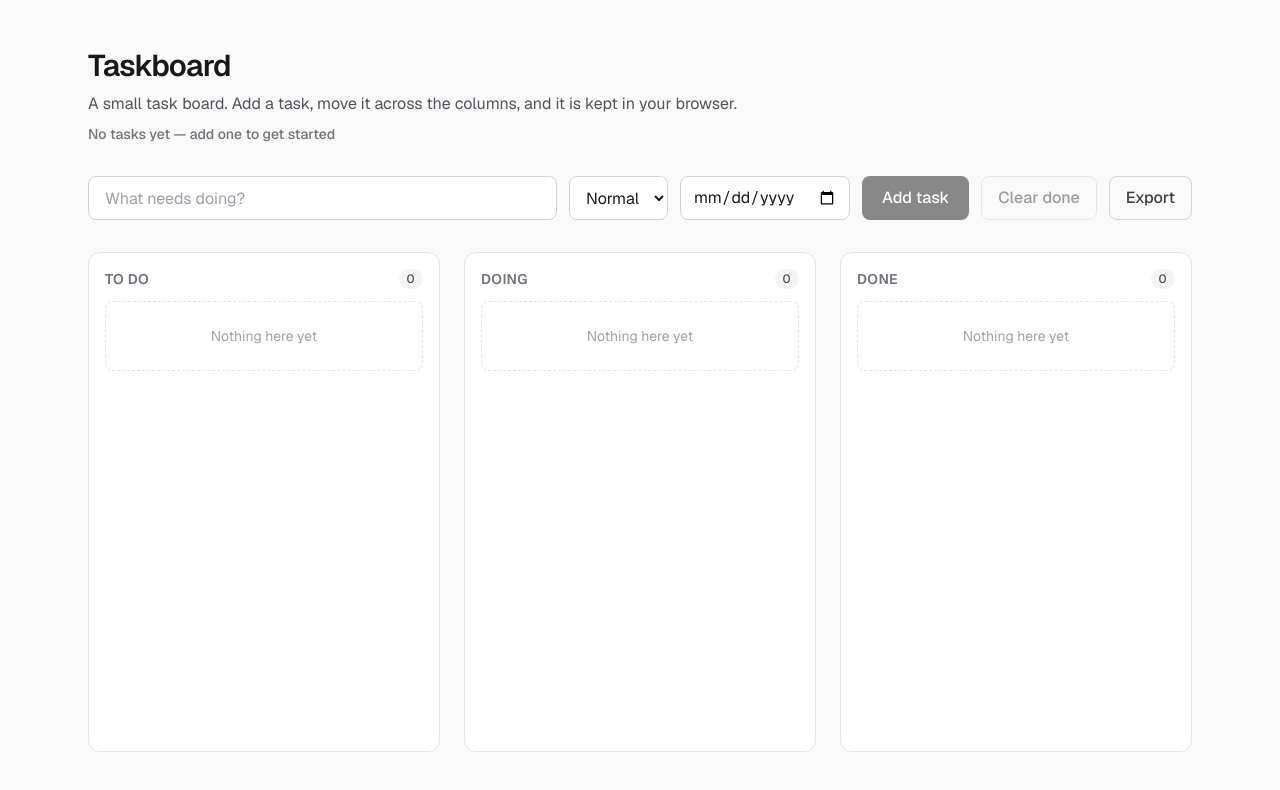
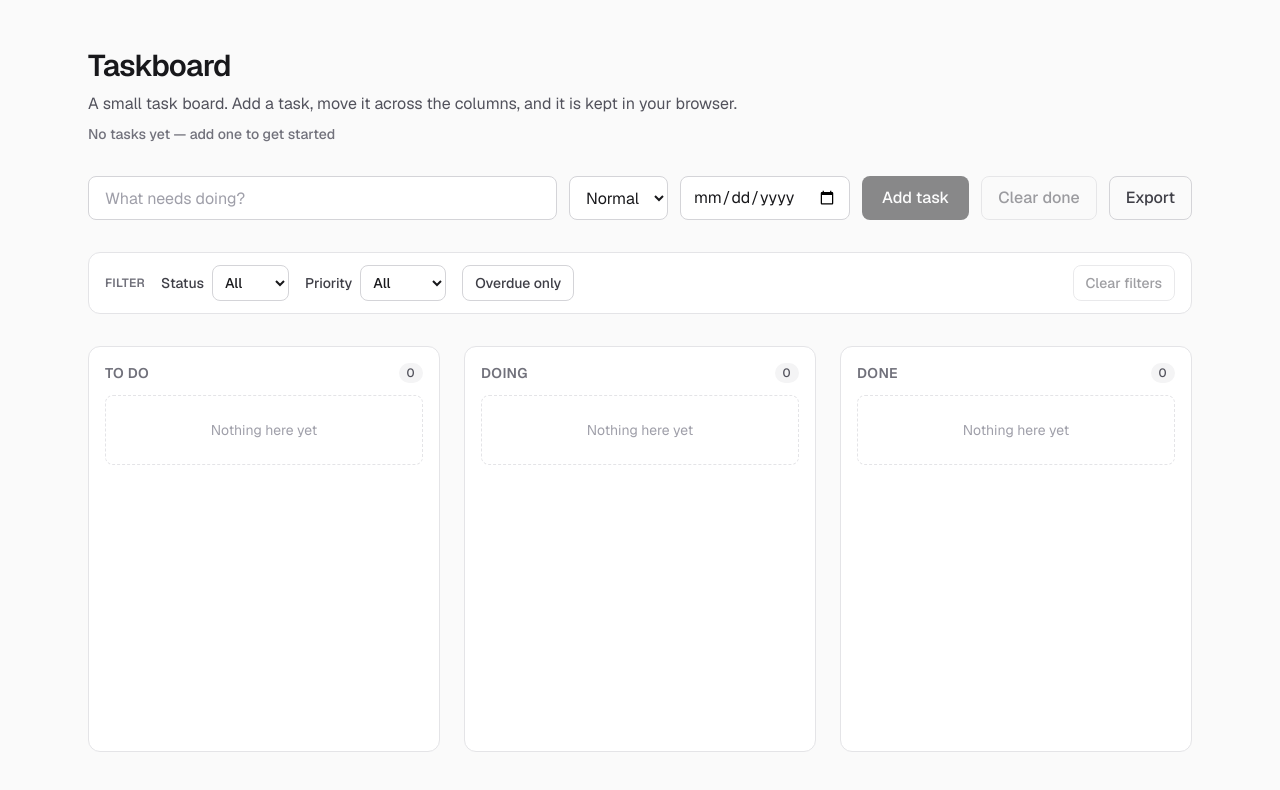
Before and after one commit to gerrcass/taskboard, a Next.js app: page / in a window 1280 px wide. Shown: the top 790 px of the page. Built offline with nearby package versions, Linux system fonts and the light colour scheme.

Commit message:
Filter bar: status, priority and overdue
Closes #14

```diff
--- a/src/app/page.tsx
+++ b/src/app/page.tsx
@@ -3,6 +3,7 @@
 import { useRef, useState, useSyncExternalStore } from "react";
 import { BOARD_FILENAME, exportBoard } from "@/lib/exportBoard";
 import {
+  DEFAULT_FILTERS,
   DEFAULT_PRIORITY,
   PRIORITY_LABELS,
   STATUS_LABELS,
@@ -15,6 +16,9 @@ import {
   createTask,
   deleteTask,
   dueDateLabel,
+  filterTasks,
+  hasActiveFilters,
+  hiddenDoneCount,
   isOverdue,
   overdueCount,
   renameTask,
@@ -23,7 +27,10 @@ import {
   taskCounts,
   taskPriority,
   taskSummary,
+  type TaskFilters,
   type TaskPriority,
+  type TaskPriorityFilter,
+  type TaskStatusFilter,
 } from "@/lib/tasks";
 import {
   getServerSnapshot,
@@ -37,9 +44,22 @@ export default function Home() {
   const [title, setTitle] = useState("");
   const [priority, setPriority] = useState<TaskPriority>(DEFAULT_PRIORITY);
   const [newDueDate, setNewDueDate] = useState("");
+  const [filters, setFilters] = useState<TaskFilters>(DEFAULT_FILTERS);
 
-  const counts = taskCounts(tasks);
+  const filteredTasks = filterTasks(tasks, filters);
+  const counts = taskCounts(filteredTasks);
+  const storedCounts = taskCounts(tasks);
+  const hiddenDone = hiddenDoneCount(tasks, filters);
+  const filtering = hasActiveFilters(filters);
   const overdue = overdueCount(tasks);
+
+  const clearDoneDisabled = storedCounts.done === 0 || hiddenDone > 0;
+  const clearDoneTitle =
+    storedCounts.done === 0
+      ? "No done tasks to clear"
+      : hiddenDone > 0
+        ? "The active filters hide done tasks, so Clear done is unavailable"
+        : "Delete every done task";
 
   const addTask = (event: React.FormEvent<HTMLFormElement>) => {
     event.preventDefault();
@@ -138,7 +158,8 @@ export default function Home() {
           <button
             type="button"
             onClick={() => updateTasks(clearDone(tasks))}
-            disabled={counts.done === 0}
+            disabled={clearDoneDisabled}
+            title={clearDoneTitle}
             className="h-11 shrink-0 rounded-lg border border-zinc-300 px-4 font-medium whitespace-nowrap text-zinc-700 transition-colors hover:bg-zinc-200 disabled:opacity-50 dark:border-zinc-700 dark:text-zinc-200 dark:hover:bg-zinc-800"
           >
             Clear done
@@ -151,6 +172,60 @@ export default function Home() {
             Export
           </button>
         </div>
+
+        <div
+          role="group"
+          aria-label="Filters"
+          className="flex w-full flex-wrap items-center gap-x-4 gap-y-3 rounded-xl border border-zinc-200 bg-white px-4 py-3 dark:border-zinc-800 dark:bg-zinc-900"
+        >
+          <span className="text-xs font-semibold uppercase tracking-wide text-zinc-500 dark:text-zinc-400">
+            Filter
+          </span>
+          <FilterSelect
+            label="Status"
+            value={filters.status}
+            options={STATUS_FILTER_OPTIONS}
+            onChange={(status) => setFilters({ ...filters, status })}
+          />
+          <FilterSelect
+            label="Priority"
+            value={filters.priority}
+            options={PRIORITY_FILTER_OPTIONS}
+            onChange={(priority) => setFilters({ ...filters, priority })}
+          />
+          <button
+            type="button"
+            aria-pressed={filters.overdueOnly}
+            onClick={() =>
+              setFilters({ ...filters, overdueOnly: !filters.overdueOnly })
+            }
+            className={`h-9 shrink-0 rounded-lg border px-3 text-sm font-medium transition-colors ${
+              filters.overdueOnly
+                ? "border-amber-300 bg-amber-100 text-amber-900 hover:bg-amber-200 dark:border-amber-700 dark:bg-amber-900/40 dark:text-amber-200 dark:hover:bg-amber-900/60"
+                : "border-zinc-300 text-zinc-700 hover:bg-zinc-200 dark:border-zinc-700 dark:text-zinc-200 dark:hover:bg-zinc-800"
+            }`}
+          >
+            Overdue only
+          </button>
+          <button
+            type="button"
+            onClick={() => setFilters(DEFAULT_FILTERS)}
+            disabled={!filtering}
+            title={filtering ? "Clear every filter" : "No filters are active"}
+            className="ml-auto h-9 shrink-0 rounded-lg border border-zinc-300 px-3 text-sm font-medium whitespace-nowrap text-zinc-700 transition-colors hover:bg-zinc-200 disabled:opacity-50 dark:border-zinc-700 dark:text-zinc-200 dark:hover:bg-zinc-800"
+          >
+            Clear filters
+          </button>
+        </div>
+
+        {filtering && filteredTasks.length === 0 && (
+          <p
+            role="status"
+            className="rounded-xl border border-dashed border-zinc-300 px-4 py-3 text-center text-sm text-zinc-500 dark:border-zinc-700 dark:text-zinc-400"
+          >
+            No tasks match these filters.
+          </p>
+        )}
 
         <section className="grid flex-1 grid-cols-1 gap-6 md:grid-cols-3">
           {TASK_STATUSES.map((status) => (
@@ -166,7 +241,7 @@ export default function Home() {
               </h2>
 
               <ul className="flex flex-col gap-2">
-                {tasks
+                {filteredTasks
                   .filter((task) => task.status === status)
                   .sort(compareTasks)
                   .map((task) => (
@@ -225,7 +300,7 @@ export default function Home() {
                   ))}
                 {counts[status] === 0 && (
                   <li className="rounded-lg border border-dashed border-zinc-200 px-3 py-6 text-center text-sm text-zinc-400 dark:border-zinc-700 dark:text-zinc-500">
-                    Nothing here yet
+                    {filtering ? "No matching tasks" : "Nothing here yet"}
                   </li>
                 )}
               </ul>
@@ -234,6 +309,56 @@ export default function Home() {
         </section>
       </main>
     </div>
+  );
+}
+
+const STATUS_FILTER_OPTIONS: readonly {
+  value: TaskStatusFilter;
+  label: string;
+}[] = [
+  { value: "all", label: "All" },
+  ...TASK_STATUSES.map((status) => ({
+    value: status,
+    label: STATUS_LABELS[status],
+  })),
+];
+
+const PRIORITY_FILTER_OPTIONS: readonly {
+  value: TaskPriorityFilter;
+  label: string;
+}[] = [
+  { value: "all", label: "All" },
+  { value: "high", label: PRIORITY_LABELS.high },
+  { value: "normal", label: PRIORITY_LABELS.normal },
+  { value: "low", label: PRIORITY_LABELS.low },
+];
+
+function FilterSelect<T extends string>({
+  label,
+  value,
+  options,
+  onChange,
+}: {
+  label: string;
+  value: T;
+  options: readonly { value: T; label: string }[];
+  onChange: (value: T) => void;
+}) {
+  return (
+    <label className="flex shrink-0 items-center gap-2 text-sm font-medium text-zinc-700 dark:text-zinc-300">
+      {label}
+      <select
+        value={value}
+        onChange={(event) => onChange(event.target.value as T)}
+        className="h-9 rounded-lg border border-zinc-300 bg-white px-2 text-sm text-zinc-900 outline-none transition-colors focus:border-zinc-500 dark:border-zinc-700 dark:bg-zinc-900 dark:text-zinc-100 dark:focus:border-zinc-400"
+      >
+        {options.map((option) => (
+          <option key={option.value} value={option.value}>
+            {option.label}
+          </option>
+        ))}
+      </select>
+    </label>
   );
 }
 
--- a/src/lib/tasks.ts
+++ b/src/lib/tasks.ts
@@ -32,6 +32,21 @@ export type Task = {
   createdAt: number;
   /** The calendar day the task is due, as `YYYY-MM-DD`. Optional. */
   dueDate?: string;
+};
+
+export type TaskStatusFilter = TaskStatus | "all";
+export type TaskPriorityFilter = TaskPriority | "all";
+
+export type TaskFilters = {
+  status: TaskStatusFilter;
+  priority: TaskPriorityFilter;
+  overdueOnly: boolean;
+};
+
+export const DEFAULT_FILTERS: TaskFilters = {
+  status: "all",
+  priority: "all",
+  overdueOnly: false,
 };
 
 export const NEXT_STATUS: Record<TaskStatus, TaskStatus | null> = {
@@ -167,6 +182,30 @@ export function isOverdue(task: Task, now: number = Date.now()): boolean {
   return task.dueDate < isoDay(now);
 }
 
+export function hasActiveFilters(filters: TaskFilters): boolean {
+  return (
+    filters.status !== "all" ||
+    filters.priority !== "all" ||
+    filters.overdueOnly
+  );
+}
+
+// Filtering only decides what the board shows; the stored task array is never
+// changed, so clearing the filters always brings every task back.
+export function filterTasks(
+  tasks: readonly Task[],
+  filters: TaskFilters = DEFAULT_FILTERS,
+  now: number = Date.now(),
+): Task[] {
+  return tasks.filter(
+    (task) =>
+      (filters.status === "all" || task.status === filters.status) &&
+      (filters.priority === "all" ||
+        taskPriority(task) === filters.priority) &&
+      (!filters.overdueOnly || isOverdue(task, now)),
+  );
+}
+
 export function overdueCount(
   tasks: readonly Task[],
   now: number = Date.now(),
@@ -242,6 +281,18 @@ export function taskCounts(tasks: readonly Task[]): Record<TaskStatus, number> {
   return counts;
 }
 
+// How many done tasks the active filters hide. Clear done uses this so it can
+// never delete a task the user cannot currently see.
+export function hiddenDoneCount(
+  tasks: readonly Task[],
+  filters: TaskFilters,
+  now: number = Date.now(),
+): number {
+  return (
+    taskCounts(tasks).done - taskCounts(filterTasks(tasks, filters, now)).done
+  );
+}
+
 export function taskSummary(tasks: readonly Task[]): string {
   const total = tasks.length;
   if (total === 0) {
```
Also changed, not shown: 1 other file (tests, documents, lock files or other folders).
